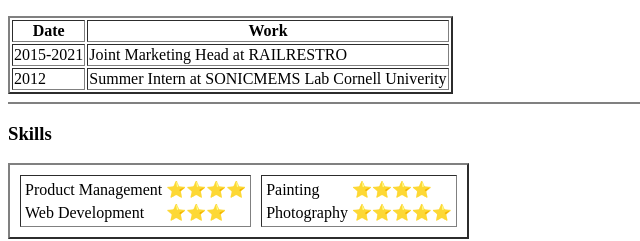
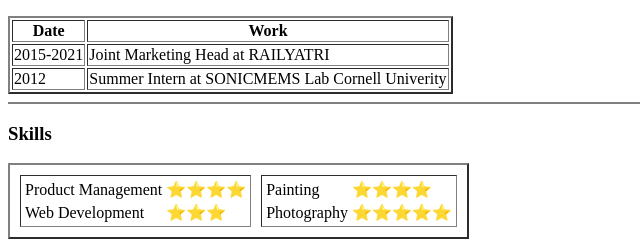
Before and after one commit to raunakverma6/cv, a plain HTML site: page index.html in a window 1280 px wide. Shown: the part 576-817 px from the top of the page, 0-640 px from the left. Drawn offline with Linux system fonts and the light colour scheme.

Commit message:
Update index.html

```diff
--- a/index.html
+++ b/index.html
@@ -47,7 +47,7 @@
     <tbody>
       <tr>
         <td>2015-2021</td>
-        <td>Joint Marketing Head at RAILRESTRO</td>
+        <td>Joint Marketing Head at RAILYATRI</td>
       </tr>
       <tr>
         <td>2012</td>
```
